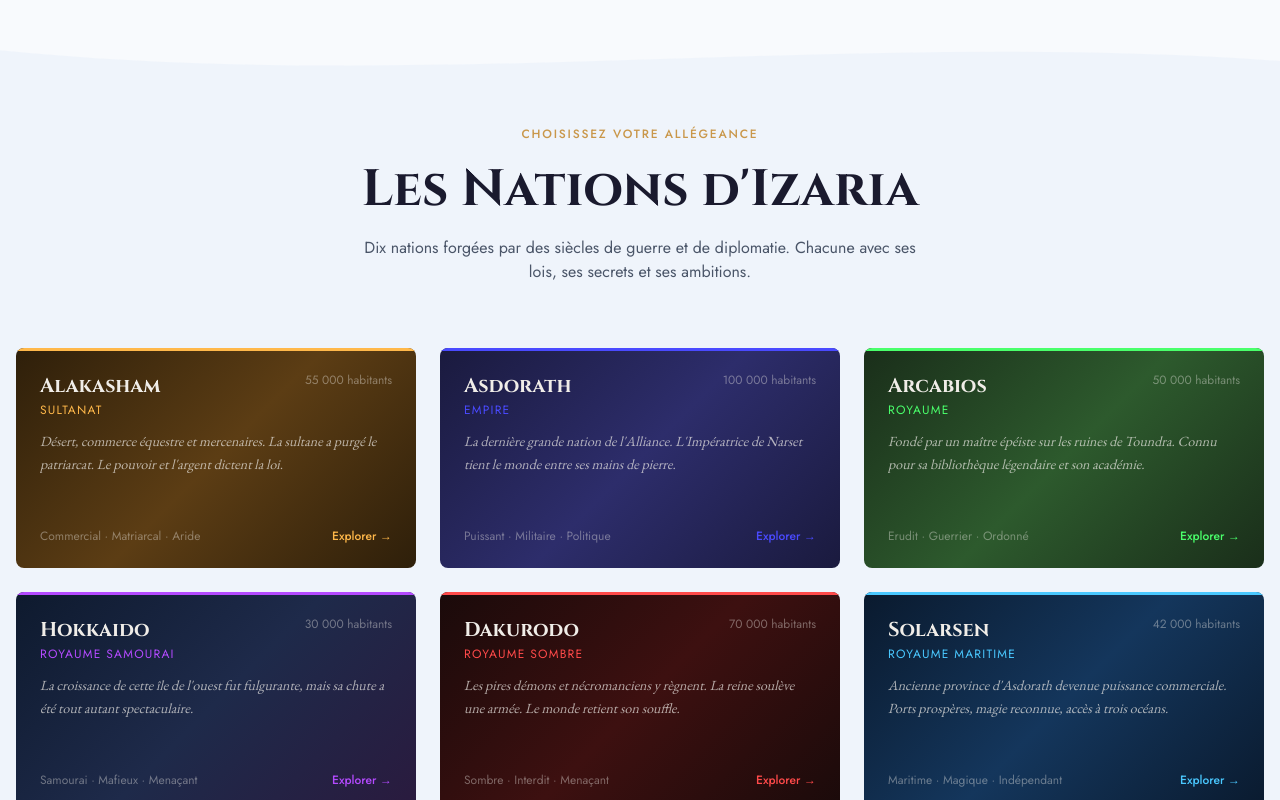
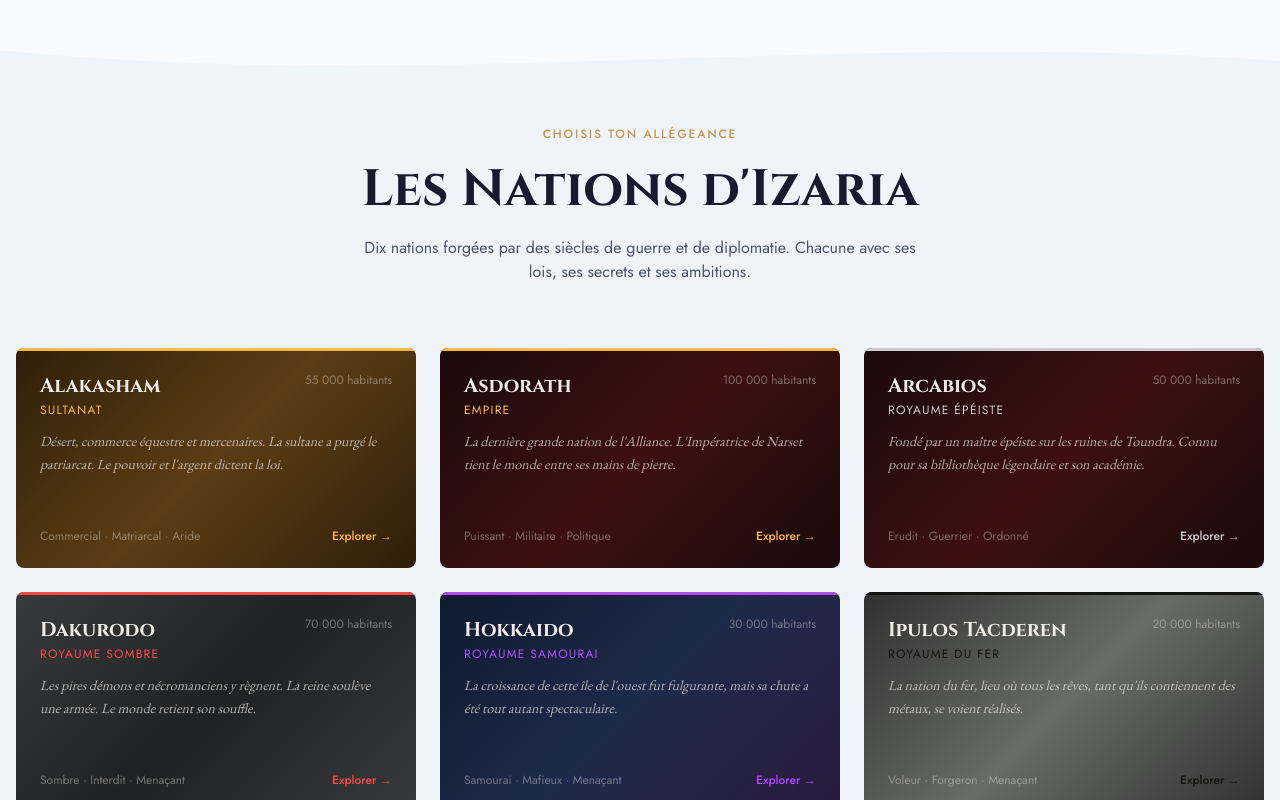
Before and after one commit to Simmco6/Izaria-Guide, a Next.js app: page / in a window 1280 px wide. Shown: the part 1660-2460 px from the top of the page. Built offline with nearby package versions, Linux system fonts and the light colour scheme.

Commit message:
Deploy v0.3 Guilds changes

```diff
--- a/components/Guilds.tsx
+++ b/components/Guilds.tsx
@@ -1,31 +1,31 @@
 const guilds = [
   {
-    name: "Les Lames d'Argent",
-    type: "Guilde de mercenaires",
-    description: "Les épéistes d'élite disponibles au plus offrant. Neutres, redoutables, discrets.",
-    icon: "⚔️",
-    color: "#C0C0C0",
-  },
-  {
-    name: "L'Ordre du Parchemin",
-    type: "Guilde de mages & érudits",
-    description: "Gardiens du savoir d'Izaria. Bibliothèques secrètes, recherches interdites.",
-    icon: "📜",
+    name: "Guilde des Marchands",
+    type: "Asdorath",
+    description: "Commerçants, négociants et aventuriers. Leur influence s’étend à travers les continents.",
+    icon: "💰",
     color: "#C9974A",
   },
   {
-    name: "La Confrérie des Ombres",
-    type: "Guilde d'espions",
-    description: "Ni alliés, ni ennemis — seulement des contrats. L'information est leur monnaie.",
-    icon: "🌑",
-    color: "#9B59B6",
+    name: "Guilde du Taper",
+    type: "Asdorath",
+    description: "le marteau est au centre de toute chose. Guerriers, fracsseurs et marteniers, ils façonnent le monde à l'image du marteau.",
+    icon: "🔨",
+    color: "#7e7c7a",
   },
   {
-    name: "Les Bâtisseurs",
-    type: "Guilde d'artisans",
-    description: "Forgerons, architectes et maîtres artisans. Les mains qui façonnent les nations.",
-    icon: "🔨",
-    color: "#E67E22",
+    name: "Ordre de la Rose Noire",
+    type: "Tengoku",
+    description: "Mercenaires spécialisés dans l'éradication des démons et des créatures maléfiques. Leur loyauté est aussi noire que leur emblème.",
+    icon: "🌹",
+    color: "#0d0d0e",
+  },
+  {
+    name: "Bande des Epines",
+    type: "Guilde de voleurs",
+    description: "Voleurs, assassins et espions. Ils prospèrent dans l'ombre, utilisant la ruse et la discrétion pour voler les plus grands trésors.",
+    icon: "🗡️",
+    color: "#9c4faf",
   },
 ]
 
--- a/components/Nations.tsx
+++ b/components/Nations.tsx
@@ -15,18 +15,28 @@ const nations = [
     population: "100 000 habitants",
     description: "La dernière grande nation de l'Alliance. L'Impératrice de Narset tient le monde entre ses mains de pierre.",
     character: "Puissant · Militaire · Politique",
-    gradient: "linear-gradient(135deg, #1a1a3e 0%, #2d2d6b 50%, #1a1a3e 100%)",
-    accent: "#4A4AFF",
+    gradient: "linear-gradient(135deg, #1a0a0a 0%, #3d1010 50%, #1a0a0a 100%)",
+    accent: "#FFB84A",
     href: "/https://sites.google.com/view/asdorath",
   },
   {
     name: "Arcabios",
-    type: "Royaume",
+    type: "Royaume épéiste",
     population: "50 000 habitants",
     description: "Fondé par un maître épéiste sur les ruines de Toundra. Connu pour sa bibliothèque légendaire et son académie.",
     character: "Erudit · Guerrier · Ordonné",
-    gradient: "linear-gradient(135deg, #1a2e1a 0%, #2d5a2d 50%, #1a2e1a 100%)",
-    accent: "#4AFF6B",
+    gradient: "linear-gradient(135deg, #1a0a0a 0%, #3d1010 50%, #1a0a0a 100%)",
+      accent: "#cecccc",
+    href: "/nations",
+  },
+  {
+    name: "Dakurodo",
+    type: "Royaume sombre",
+    population: "70 000 habitants",
+    description: "Les pires démons et nécromanciens y règnent. La reine soulève une armée. Le monde retient son souffle.",
+    character: "Sombre · Interdit · Menaçant",
+    gradient: "linear-gradient(135deg, #393a3b 0%, #202122 50%, #393a3b 100%)",
+    accent: "#FF4A4A",
     href: "/nations",
   },
   {
@@ -40,13 +50,13 @@ const nations = [
     href: "/nations",
   },
   {
-    name: "Dakurodo",
-    type: "Royaume sombre",
-    population: "70 000 habitants",
-    description: "Les pires démons et nécromanciens y règnent. La reine soulève une armée. Le monde retient son souffle.",
-    character: "Sombre · Interdit · Menaçant",
-    gradient: "linear-gradient(135deg, #1a0a0a 0%, #3d1010 50%, #1a0a0a 100%)",
-    accent: "#FF4A4A",
+    name: "Ipulos Tacderen",
+    type: "Royaume du fer",
+    population: "20 000 habitants",
+    description: "La nation du fer, lieu où tous les rêves, tant qu'ils contiennent des métaux, se voient réalisés.",
+    character: "Voleur · Forgeron · Menaçant",
+    gradient: "linear-gradient(135deg, #303130 0%, #696b69 50%, #303130 100%)",
+    accent: "#131311",
     href: "/nations",
   },
   {
@@ -65,8 +75,8 @@ const nations = [
     population: "75 000 habitants",
     description: "Havre de la magie du vent. Des îles flottantes au cœur de Dakurodo. Un peuple mystérieux que rien ne peut atteindre.",
     character: "Mystique · Aérien · Isolé",
-    gradient: "linear-gradient(135deg, #393a3b 0%, #202122 50%, #020103 100%)",
-    accent: "#7f7d81",
+    gradient: "linear-gradient(135deg, #949097 0%, #424446 50%, #949097 100%)",
+    accent: "#1c1c1d",
     href: "/nations",
   },
   {
@@ -76,7 +86,7 @@ const nations = [
     description: "Dirigé par le gobelin Thogdur d'une main de fer, le Royaume de Thogdur est l'un des plus fermés, interdit aux humains ou encore aux elfes.",
     character: "Fermé · Autoritaire · Esclavagiste",
     gradient: "linear-gradient(135deg, #1a2e1a 0%, #2d5a2d 50%, #1a2e1a 100%)",
-    accent: "#4AFF6B",
+    accent: "#dddab6",
     href: "/nations",
   },
 ]
@@ -94,7 +104,7 @@ export default function Nations() {
       <div className="max-w-7xl mx-auto">
         {/* Header */}
         <div className="text-center mb-16 reveal">
-          <p className="eyebrow text-[#C9974A] mb-4">Choisissez votre allégeance</p>
+          <p className="eyebrow text-[#C9974A] mb-4">Choisis ton allégeance</p>
           <h2 className="font-cinzel font-bold text-section-title text-[#1A1A2E] mb-4">
             Les Nations d&apos;Izaria
           </h2>
```
